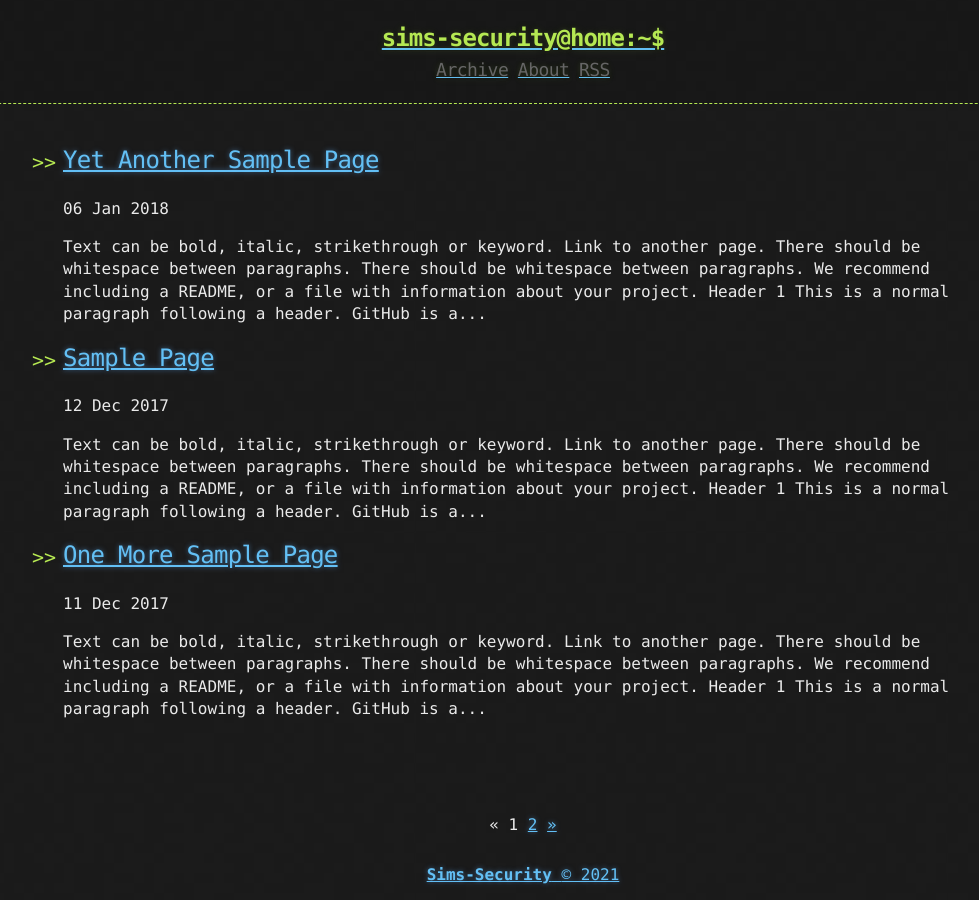
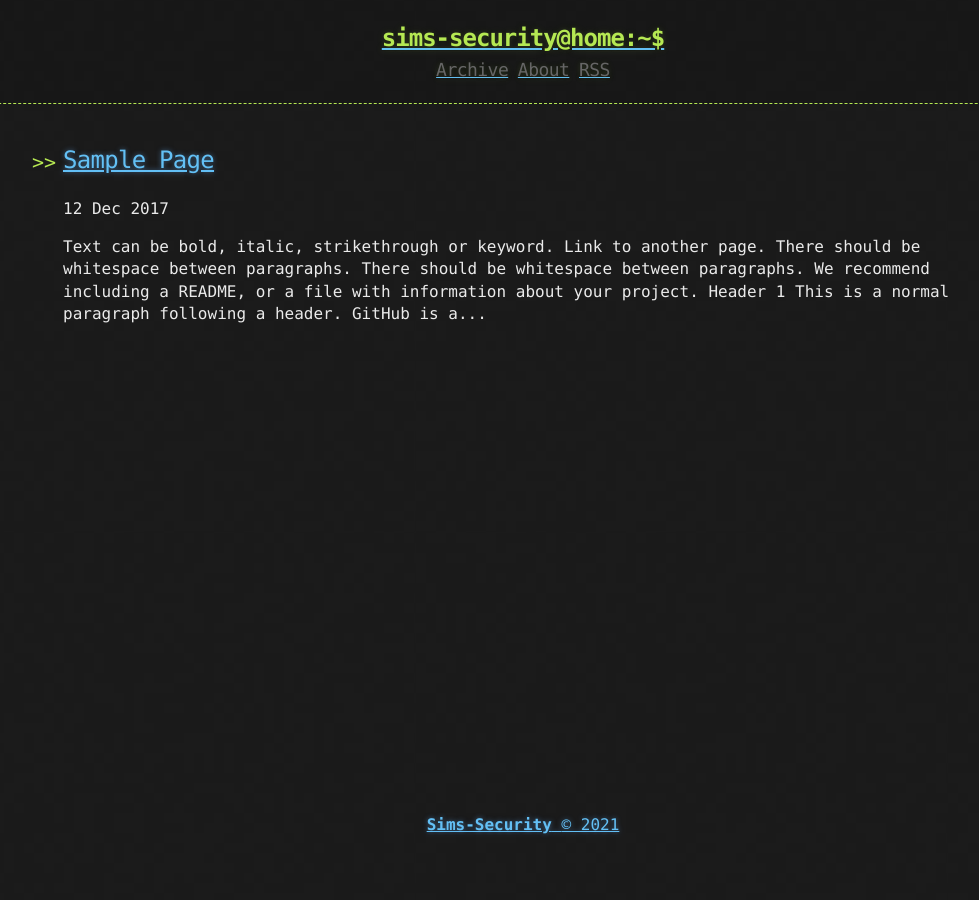
Before and after one commit to sims-security/sims-security.github.io, a Jekyll site: the page built from docs/index.html, in a window 1280 px wide. Shown: the whole page, without its empty margins (117-1096 px from the left). Built offline with Jekyll 4.4.1, drawn with Linux system fonts in a browser that asks for light colours; the list of posts is cut into pages by our own code.

Commit message:
cleanup sample pages, add description

````diff
--- a/docs/_config.yml
+++ b/docs/_config.yml
@@ -1,5 +1,5 @@
 title: Sims-Security
-description: "A Jekyll Blog Theme For Hackers"
+description: "Hard to give a description with zero posts to offer. I have a terrible memory, so lets see how this goes."
 author:
   name: "Sims-Security"
   email: "nomorecontactingplease@thanks-appreciate.com"
--- a/docs/_posts/2017-12-10-Another-Sample-Page.md
+++ /dev/null
@@ -1,124 +0,0 @@
----
-title: Another Sample Page
-published: true
----
-
-Text can be **bold**, _italic_, ~~strikethrough~~ or `keyword`.
-
-[Link to another page](another-page).
-
-There should be whitespace between paragraphs.
-
-There should be whitespace between paragraphs. We recommend including a README, or a file with information about your project.
-
-# [](#header-1)Header 1
-
-This is a normal paragraph following a header. GitHub is a code hosting platform for version control and collaboration. It lets you and others work together on projects from anywhere.
-
-## [](#header-2)Header 2
-
-> This is a blockquote following a header.
->
-> When something is important enough, you do it even if the odds are not in your favor.
-
-### [](#header-3)Header 3
-
-```js
-// Javascript code with syntax highlighting.
-var fun = function lang(l) {
-  dateformat.i18n = require('./lang/' + l)
-  return true;
-}
-```
-
-```ruby
-# Ruby code with syntax highlighting
-GitHubPages::Dependencies.gems.each do |gem, version|
-  s.add_dependency(gem, "= #{version}")
-end
-```
-
-#### [](#header-4)Header 4
-
-*   This is an unordered list following a header.
-*   This is an unordered list following a header.
-*   This is an unordered list following a header.
-
-##### [](#header-5)Header 5
-
-1.  This is an ordered list following a header.
-2.  This is an ordered list following a header.
-3.  This is an ordered list following a header.
-
-###### [](#header-6)Header 6
-
-| head1        | head two          | three |
-|:-------------|:------------------|:------|
-| ok           | good swedish fish | nice  |
-| out of stock | good and plenty   | nice  |
-| ok           | good `oreos`      | hmm   |
-| ok           | good `zoute` drop | yumm  |
-
-### There's a horizontal rule below this.
-
-* * *
-
-### Here is an unordered list:
-
-*   Item foo
-*   Item bar
-*   Item baz
-*   Item zip
-
-### And an ordered list:
-
-1.  Item one
-1.  Item two
-1.  Item three
-1.  Item four
-
-### And a nested list:
-
-- level 1 item
-  - level 2 item
-  - level 2 item
-    - level 3 item
-    - level 3 item
-- level 1 item
-  - level 2 item
-  - level 2 item
-  - level 2 item
-- level 1 item
-  - level 2 item
-  - level 2 item
-- level 1 item
-
-### Small image
-
-![](https://assets-cdn.github.com/images/icons/emoji/octocat.png)
-
-### Large image
-
-![](https://guides.github.com/activities/hello-world/branching.png)
-
-
-### Definition lists can be used with HTML syntax.
-
-<dl>
-<dt>Name</dt>
-<dd>Godzilla</dd>
-<dt>Born</dt>
-<dd>1952</dd>
-<dt>Birthplace</dt>
-<dd>Japan</dd>
-<dt>Color</dt>
-<dd>Green</dd>
-</dl>
-
-```
-Long, single-line code blocks should not wrap. They should horizontally scroll if they are too long. This line should be long enough to demonstrate this.
-```
-
-```
-The final element.
-```
--- a/docs/_posts/2017-12-11-One-More-Sample-Page.md
+++ /dev/null
@@ -1,124 +0,0 @@
----
-title: One More Sample Page
-published: true
----
-
-Text can be **bold**, _italic_, ~~strikethrough~~ or `keyword`.
-
-[Link to another page](another-page).
-
-There should be whitespace between paragraphs.
-
-There should be whitespace between paragraphs. We recommend including a README, or a file with information about your project.
-
-# [](#header-1)Header 1
-
-This is a normal paragraph following a header. GitHub is a code hosting platform for version control and collaboration. It lets you and others work together on projects from anywhere.
-
-## [](#header-2)Header 2
-
-> This is a blockquote following a header.
->
-> When something is important enough, you do it even if the odds are not in your favor.
-
-### [](#header-3)Header 3
-
-```js
-// Javascript code with syntax highlighting.
-var fun = function lang(l) {
-  dateformat.i18n = require('./lang/' + l)
-  return true;
-}
-```
-
-```ruby
-# Ruby code with syntax highlighting
-GitHubPages::Dependencies.gems.each do |gem, version|
-  s.add_dependency(gem, "= #{version}")
-end
-```
-
-#### [](#header-4)Header 4
-
-*   This is an unordered list following a header.
-*   This is an unordered list following a header.
-*   This is an unordered list following a header.
-
-##### [](#header-5)Header 5
-
-1.  This is an ordered list following a header.
-2.  This is an ordered list following a header.
-3.  This is an ordered list following a header.
-
-###### [](#header-6)Header 6
-
-| head1        | head two          | three |
-|:-------------|:------------------|:------|
-| ok           | good swedish fish | nice  |
-| out of stock | good and plenty   | nice  |
-| ok           | good `oreos`      | hmm   |
-| ok           | good `zoute` drop | yumm  |
-
-### There's a horizontal rule below this.
-
-* * *
-
-### Here is an unordered list:
-
-*   Item foo
-*   Item bar
-*   Item baz
-*   Item zip
-
-### And an ordered list:
-
-1.  Item one
-1.  Item two
-1.  Item three
-1.  Item four
-
-### And a nested list:
-
-- level 1 item
-  - level 2 item
-  - level 2 item
-    - level 3 item
-    - level 3 item
-- level 1 item
-  - level 2 item
-  - level 2 item
-  - level 2 item
-- level 1 item
-  - level 2 item
-  - level 2 item
-- level 1 item
-
-### Small image
-
-![](https://assets-cdn.github.com/images/icons/emoji/octocat.png)
-
-### Large image
-
-![](https://guides.github.com/activities/hello-world/branching.png)
-
-
-### Definition lists can be used with HTML syntax.
-
-<dl>
-<dt>Name</dt>
-<dd>Godzilla</dd>
-<dt>Born</dt>
-<dd>1952</dd>
-<dt>Birthplace</dt>
-<dd>Japan</dd>
-<dt>Color</dt>
-<dd>Green</dd>
-</dl>
-
-```
-Long, single-line code blocks should not wrap. They should horizontally scroll if they are too long. This line should be long enough to demonstrate this.
-```
-
-```
-The final element.
-```
--- a/docs/_posts/2018-01-06-Yet-Another-Sample-Page.md
+++ /dev/null
@@ -1,124 +0,0 @@
----
-title: Yet Another Sample Page
-published: true
----
-
-Text can be **bold**, _italic_, ~~strikethrough~~ or `keyword`.
-
-[Link to another page](another-page).
-
-There should be whitespace between paragraphs.
-
-There should be whitespace between paragraphs. We recommend including a README, or a file with information about your project.
-
-# [](#header-1)Header 1
-
-This is a normal paragraph following a header. GitHub is a code hosting platform for version control and collaboration. It lets you and others work together on projects from anywhere.
-
-## [](#header-2)Header 2
-
-> This is a blockquote following a header.
->
-> When something is important enough, you do it even if the odds are not in your favor.
-
-### [](#header-3)Header 3
-
-```js
-// Javascript code with syntax highlighting.
-var fun = function lang(l) {
-  dateformat.i18n = require('./lang/' + l)
-  return true;
-}
-```
-
-```ruby
-# Ruby code with syntax highlighting
-GitHubPages::Dependencies.gems.each do |gem, version|
-  s.add_dependency(gem, "= #{version}")
-end
-```
-
-#### [](#header-4)Header 4
-
-*   This is an unordered list following a header.
-*   This is an unordered list following a header.
-*   This is an unordered list following a header.
-
-##### [](#header-5)Header 5
-
-1.  This is an ordered list following a header.
-2.  This is an ordered list following a header.
-3.  This is an ordered list following a header.
-
-###### [](#header-6)Header 6
-
-| head1        | head two          | three |
-|:-------------|:------------------|:------|
-| ok           | good swedish fish | nice  |
-| out of stock | good and plenty   | nice  |
-| ok           | good `oreos`      | hmm   |
-| ok           | good `zoute` drop | yumm  |
-
-### There's a horizontal rule below this.
-
-* * *
-
-### Here is an unordered list:
-
-*   Item foo
-*   Item bar
-*   Item baz
-*   Item zip
-
-### And an ordered list:
-
-1.  Item one
-1.  Item two
-1.  Item three
-1.  Item four
-
-### And a nested list:
-
-- level 1 item
-  - level 2 item
-  - level 2 item
-    - level 3 item
-    - level 3 item
-- level 1 item
-  - level 2 item
-  - level 2 item
-  - level 2 item
-- level 1 item
-  - level 2 item
-  - level 2 item
-- level 1 item
-
-### Small image
-
-![](https://assets-cdn.github.com/images/icons/emoji/octocat.png)
-
-### Large image
-
-![](https://guides.github.com/activities/hello-world/branching.png)
-
-
-### Definition lists can be used with HTML syntax.
-
-<dl>
-<dt>Name</dt>
-<dd>Godzilla</dd>
-<dt>Born</dt>
-<dd>1952</dd>
-<dt>Birthplace</dt>
-<dd>Japan</dd>
-<dt>Color</dt>
-<dd>Green</dd>
-</dl>
-
-```
-Long, single-line code blocks should not wrap. They should horizontally scroll if they are too long. This line should be long enough to demonstrate this.
-```
-
-```
-The final element.
-```
````
